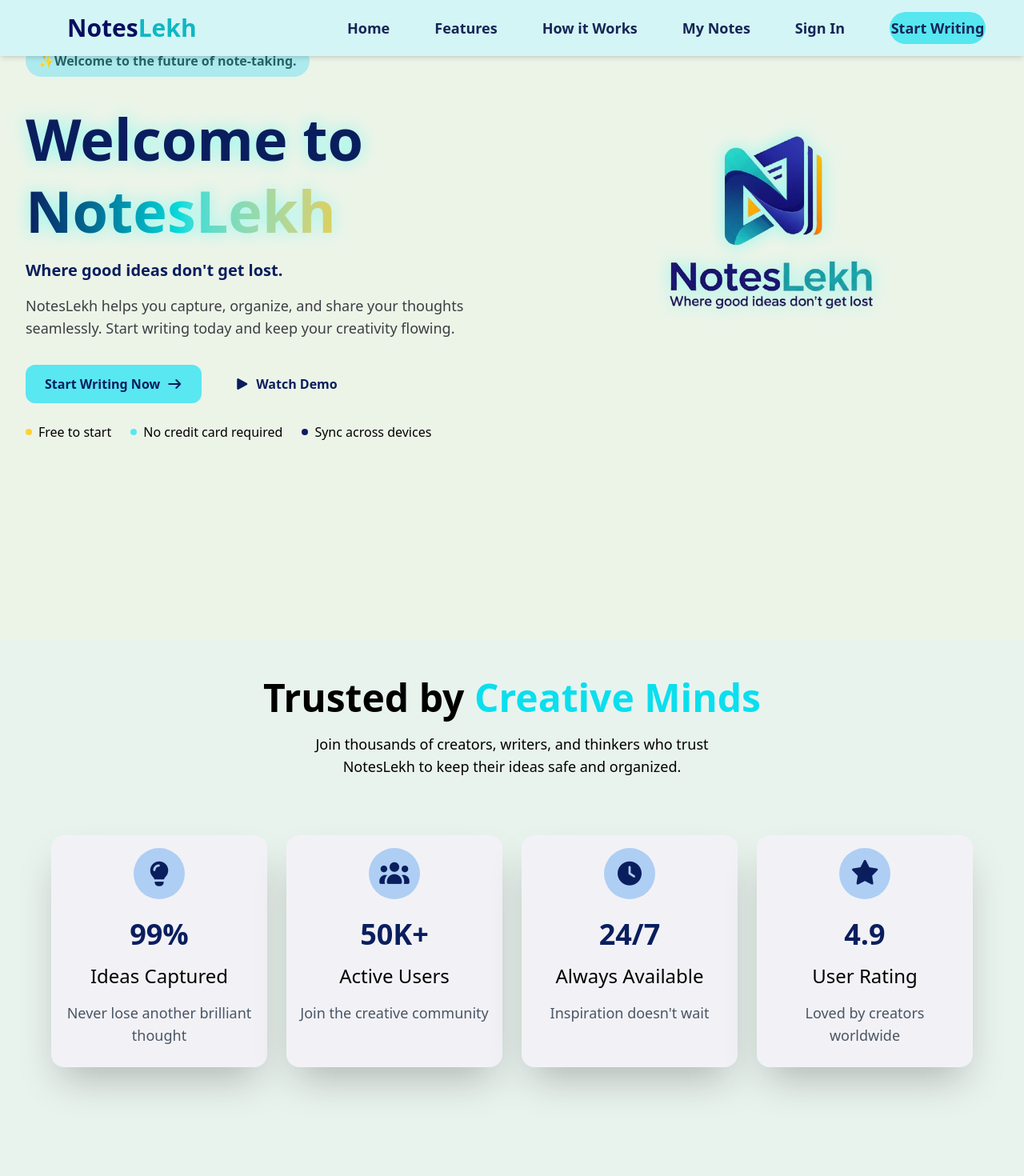
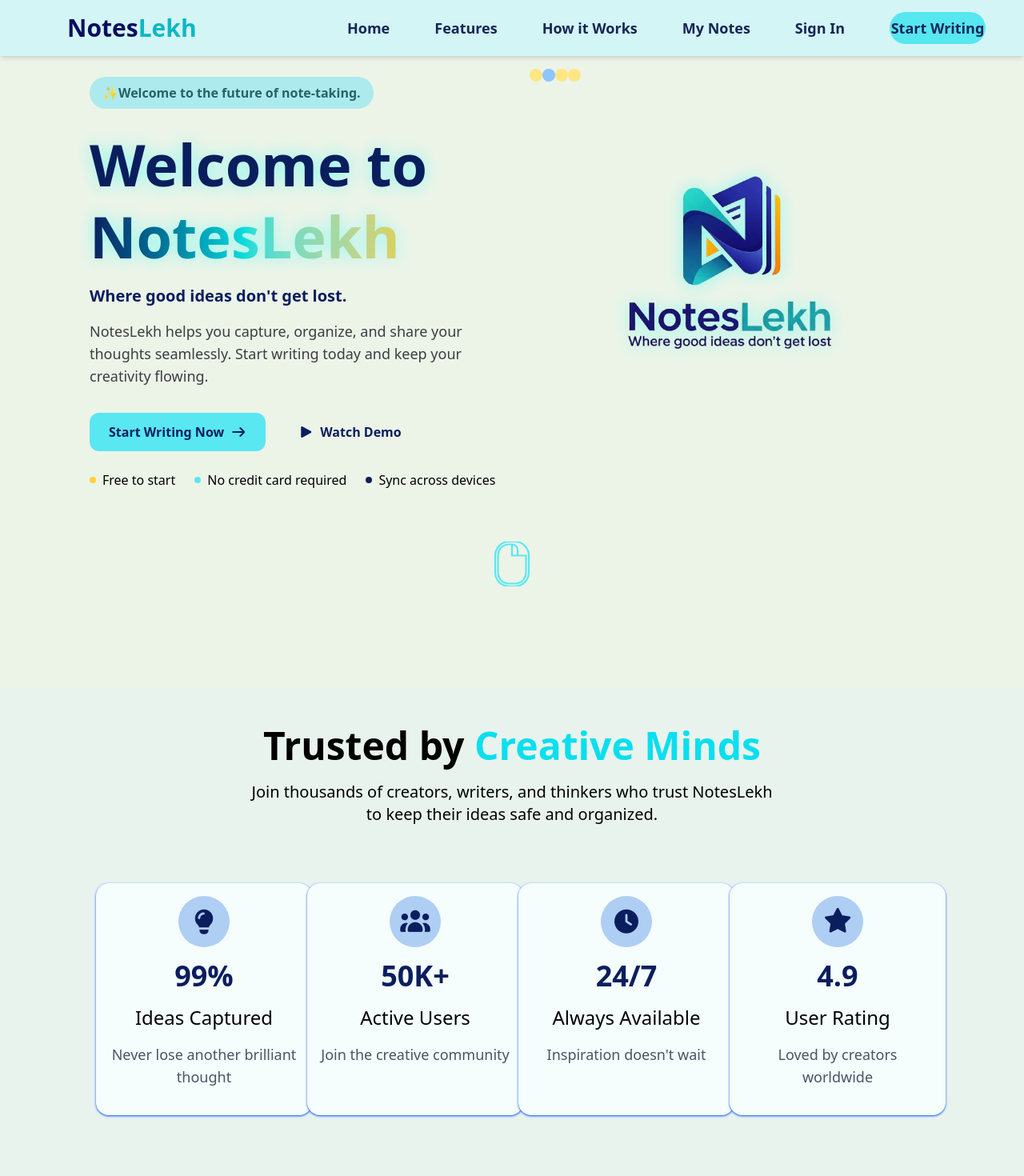
Before and after one commit to KamalaMahara/MERN, a React (Vite) app in the folder NotesApp/NotesLekh/: page / in a window 1280 px wide. Shown: the top 1470 px of the page at 80% size. Built offline with nearby package versions, Linux system fonts and the light colour scheme.

Commit message:
changes added

```diff
--- a/NotesApp/NotesLekh/src/components/Card1.jsx
+++ b/NotesApp/NotesLekh/src/components/Card1.jsx
@@ -2,8 +2,8 @@ import React from "react";
 
 function Card1(props) {
   return (
-    <div className="container h-[290px] w-[270px]  border-gray-800 shadow-2xl bg-[#F2F2F6] text-center space-y-4 p-4 rounded-2xl hover:scale-105 transition-all duration-300">
-      <div className="Container  flex flex-col justify-center items-center gap-6 ">
+    <div className="container h-[290px] w-[270px]  border-[0.5] border-blue-300 shadow shadow-blue-600 bg-[#F5FDFD] text-center space-y-4 p-4 rounded-2xl hover:scale-105 transition-all duration-300">
+      <div className="Container  flex flex-col justify-center items-center gap-4 ">
         <div className="h-16 w-16 bg-[#aecef4] rounded-full  flex flex-col justify-center items-center">
           {props.iconName}
         </div>
--- a/NotesApp/NotesLekh/src/components/Hero.jsx
+++ b/NotesApp/NotesLekh/src/components/Hero.jsx
@@ -3,20 +3,26 @@ import heroImg from "../assets/NotesLekh.png";
 
 function Hero() {
   return (
-    <div className="bg-[#ECF4E8] px-2 sm:px-4 pt-8 pb-10 md:pt-12 md:pb-24 min-h-screen w-full">
-      <div className="max-w-7xl mx-auto grid grid-cols-1 md:grid-cols-2 gap-12 items-center">
+    <div className="bg-[#ECF4E8] px-2 sm:px-4 pt-8 pb-4 md:pt-12 md:pb-24 min-h-7xl w-full">
+      <div className="max-w-7xl mx-20 my-4 grid grid-cols-1 md:grid-cols-2  items-center">
         {/* Right Section (Logo First on Mobile) */}
         <div className="order-1 md:order-2 flex justify-center items-center">
-          <img
-            src={heroImg}
-            alt="NotesLekh Banner"
-            className="max-w-full h-auto drop-shadow-[0_0_10px_rgba(0,255,255,0.4)]"
-          />
+          <div>
+            <button className="bg-amber-200 rounded-full size-4"></button>
+            <button className="bg-blue-300 rounded-full size-4"></button>
+            <button className="bg-amber-200 rounded-full size-4"></button>
+            <button className="bg-amber-200 rounded-full size-4"></button>
+            <img
+              src={heroImg}
+              alt="NotesLekh Banner"
+              className="max-w-scren-full h-7xl drop-shadow-[0_0_10px_rgba(0,255,255,0.4)]"
+            />
+          </div>
         </div>
 
         {/* Left Section (Text Second on Mobile) */}
-        <div className="order-2 md:order-1 p-4 sm:p-4">
-          <div className="rounded-full bg-[#adeaed] w-fit px-4 py-2 font-bold text-[#276266] animate-bounce text-center text-sm sm:text-base">
+        <div className="order-2 md:order-1 p-4 sm:p-">
+          <div className="rounded-full bg-[#adeaed] w-fit px-4 py-2 mt-4 font-bold text-[#276266]  text-center text-sm sm:text-base">
             ✨Welcome to the future of note-taking.
           </div>
 
@@ -64,6 +70,20 @@ function Hero() {
           </div>
         </div>
       </div>
+      <div className=" min-h-24 mt-10 flex justify-center items-center ">
+        <div>
+          <svg
+            xmlns="http://www.w3.org/2000/svg"
+            viewBox="0 0 384 512"
+            fill="none"
+            stroke="#59E7F2"
+            strokeWidth="20"
+            className="w-14 h-14 animate-bounce "
+          >
+            <path d="M224 0H160C71.6 0 0 71.6 0 160v192c0 88.4 71.6 160 160 160h64c88.4 0 160-71.6 160-160V160C384 71.6 312.4 0 224 0zM192 32c35.3 0 64 28.7 64 64v64h-64V32zm160 320c0 70.7-57.3 128-128 128h-64C89.3 480 32 422.7 32 352V160C32 89.3 89.3 32 160 32h32v128h160v192z" />
+          </svg>
+        </div>
+      </div>
     </div>
   );
 }
--- a/NotesApp/NotesLekh/src/components/Section1.jsx
+++ b/NotesApp/NotesLekh/src/components/Section1.jsx
@@ -39,7 +39,7 @@ const Section1 = () => {
             Creative Minds
           </span>
         </h1>
-        <div className="text-center mt-5 text-lg font-sans mx-auto max-w-xl">
+        <div className="text-center mt-5 text-xl font-sans mx-auto max-w-2xl">
           <p>
             Join thousands of creators, writers, and thinkers who trust
             NotesLekh to keep their ideas safe and organized.
@@ -48,7 +48,7 @@ const Section1 = () => {
       </div>
 
       {/* Cards Section */}
-      <div className="below grid grid-cols-1 md:grid-cols-2 lg:grid-cols-4 mt-12 mx-10 p-6 gap-6">
+      <div className="below grid sm:grid-cols-1   md:grid-cols-2  lg:grid-cols-4 gap-4 mt-12 mx-24 p-6 ">
         {user.map((elem, idx) => (
           <Card1
             key={idx}
```
